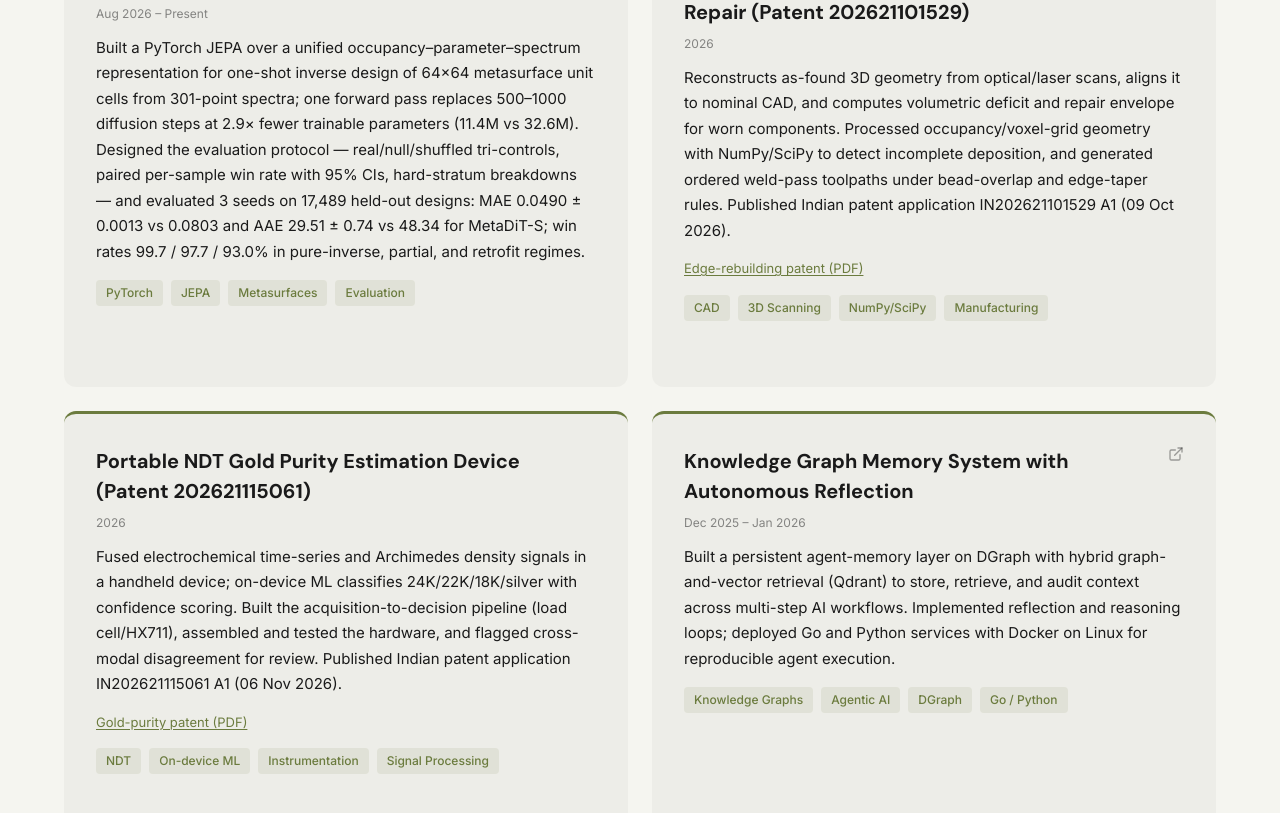
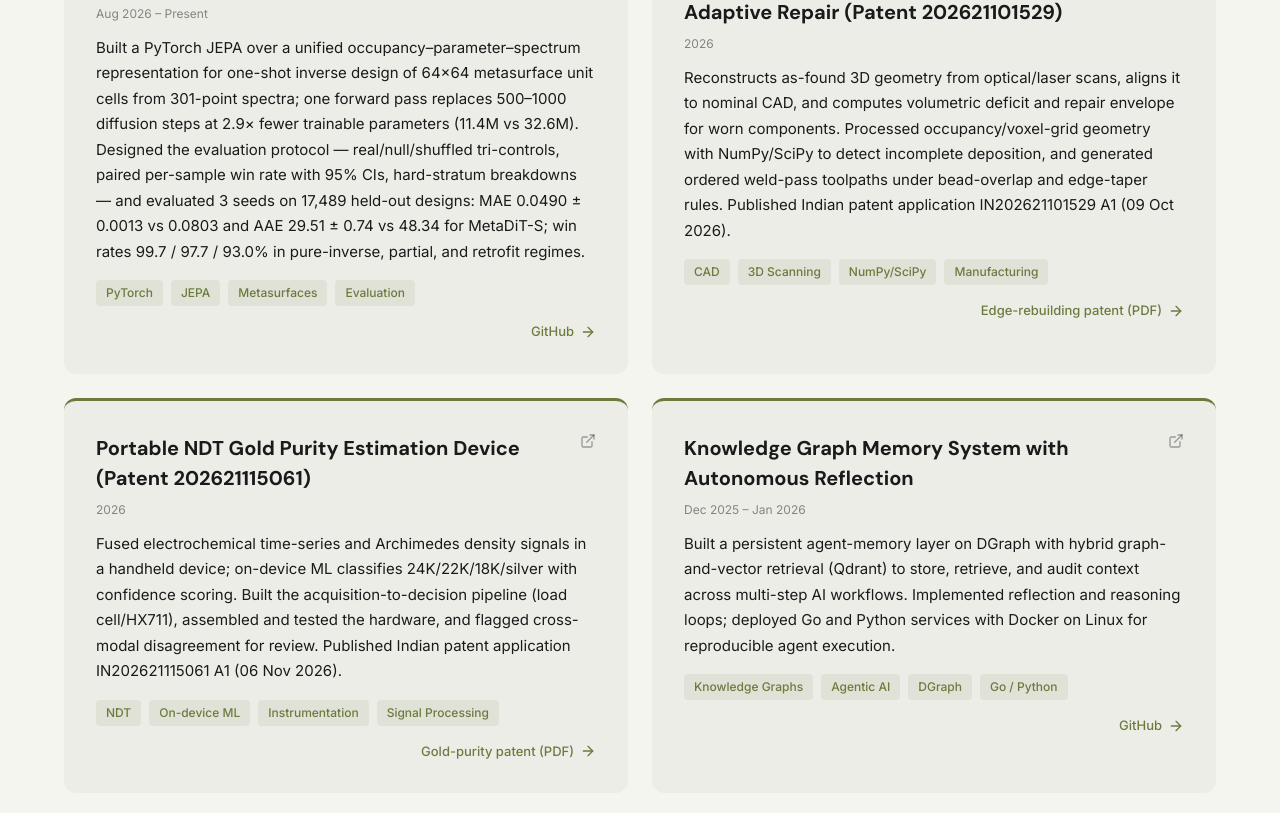
Before and after one commit to AkashKesav/Portfolio, a React (Vite) app: page / in a window 1280 px wide. Shown: the part 3397-4210 px from the top of the page. Built offline with nearby package versions, Linux system fonts and the light colour scheme.

Commit message:
Make project card arrows clickable links
Co-authored-by: CommandCodeBot <noreply@commandcode.ai>

```diff
--- a/src/sections/Projects.tsx
+++ b/src/sections/Projects.tsx
@@ -5,8 +5,8 @@ type Project = {
   date: string;
   body: string;
   tags: string[];
-  link?: string;
-  links?: { label: string; url: string }[];
+  link: string;
+  linkLabel: string;
 };
 
 const projects: Project[] = [
@@ -16,20 +16,23 @@ const projects: Project[] = [
     body: 'Built a PyTorch JEPA over a unified occupancy–parameter–spectrum representation for one-shot inverse design of 64×64 metasurface unit cells from 301-point spectra; one forward pass replaces 500–1000 diffusion steps at 2.9× fewer trainable parameters (11.4M vs 32.6M). Designed the evaluation protocol — real/null/shuffled tri-controls, paired per-sample win rate with 95% CIs, hard-stratum breakdowns — and evaluated 3 seeds on 17,489 held-out designs: MAE 0.0490 ± 0.0013 vs 0.0803 and AAE 29.51 ± 0.74 vs 48.34 for MetaDiT-S; win rates 99.7 / 97.7 / 93.0% in pure-inverse, partial, and retrofit regimes.',
     tags: ['PyTorch', 'JEPA', 'Metasurfaces', 'Evaluation'],
     link: 'https://github.com/tegga8/metasurface-jepa',
+    linkLabel: 'GitHub',
   },
   {
     title: 'Scan-to-CAD Geometric Reasoning for Adaptive Repair (Patent 202621101529)',
     date: '2026',
     body: 'Reconstructs as-found 3D geometry from optical/laser scans, aligns it to nominal CAD, and computes volumetric deficit and repair envelope for worn components. Processed occupancy/voxel-grid geometry with NumPy/SciPy to detect incomplete deposition, and generated ordered weld-pass toolpaths under bead-overlap and edge-taper rules. Published Indian patent application IN202621101529 A1 (09 Oct 2026).',
     tags: ['CAD', '3D Scanning', 'NumPy/SciPy', 'Manufacturing'],
-    links: [{ label: 'Edge-rebuilding patent (PDF)', url: '/patents/IN202621101529-edge-rebuilding.pdf' }],
+    link: '/patents/IN202621101529-edge-rebuilding.pdf',
+    linkLabel: 'Edge-rebuilding patent (PDF)',
   },
   {
     title: 'Portable NDT Gold Purity Estimation Device (Patent 202621115061)',
     date: '2026',
     body: 'Fused electrochemical time-series and Archimedes density signals in a handheld device; on-device ML classifies 24K/22K/18K/silver with confidence scoring. Built the acquisition-to-decision pipeline (load cell/HX711), assembled and tested the hardware, and flagged cross-modal disagreement for review. Published Indian patent application IN202621115061 A1 (06 Nov 2026).',
     tags: ['NDT', 'On-device ML', 'Instrumentation', 'Signal Processing'],
-    links: [{ label: 'Gold-purity patent (PDF)', url: '/patents/IN202621115061-gold-purity.pdf' }],
+    link: '/patents/IN202621115061-gold-purity.pdf',
+    linkLabel: 'Gold-purity patent (PDF)',
   },
   {
     title: 'Knowledge Graph Memory System with Autonomous Reflection',
@@ -37,6 +40,7 @@ const projects: Project[] = [
     body: 'Built a persistent agent-memory layer on DGraph with hybrid graph-and-vector retrieval (Qdrant) to store, retrieve, and audit context across multi-step AI workflows. Implemented reflection and reasoning loops; deployed Go and Python services with Docker on Linux for reproducible agent execution.',
     tags: ['Knowledge Graphs', 'Agentic AI', 'DGraph', 'Go / Python'],
     link: 'https://github.com/AkashKesav/Whitepaper',
+    linkLabel: 'GitHub',
   },
 ];
 
@@ -63,17 +67,15 @@ export default function Projects() {
                 <h3 className="font-heading font-bold text-[18px] md:text-[20px] text-[#1A1A1A]">
                   {project.title}
                 </h3>
-                {project.link && (
                 <a
                   href={project.link}
                   target="_blank"
                   rel="noopener noreferrer"
                   className="text-[rgba(26,26,26,0.4)] hover:text-[#1A1A1A] transition-colors duration-200 shrink-0 ml-3"
-                    aria-label={`View ${project.title} on GitHub`}
+                  aria-label={`Open ${project.linkLabel}: ${project.title}`}
                 >
                   <ExternalLink size={16} />
                 </a>
-                )}
               </div>
 
               <p className="font-body text-[12px] text-[rgba(26,26,26,0.5)] mb-3">
@@ -83,22 +85,6 @@ export default function Projects() {
               <p className="font-body text-[15px] text-[#1A1A1A] leading-[1.7] mb-4">
                 {project.body}
               </p>
-
-              {'links' in project && project.links && (
-                <div className="flex flex-wrap gap-3 mb-4">
-                  {project.links.map((link, j) => (
-                    <a
-                      key={j}
-                      href={link.url}
-                      target="_blank"
-                      rel="noopener noreferrer"
-                      className="font-body text-[13px] text-[#6B7B3E] underline underline-offset-2 hover:text-[#1A1A1A] transition-colors duration-200"
-                    >
-                      {link.label}
-                    </a>
-                  ))}
-                </div>
-              )}
 
               <div className="flex flex-wrap gap-2 mb-4">
                 {project.tags.map((tag, j) => (
@@ -112,10 +98,19 @@ export default function Projects() {
               </div>
 
               <div className="flex justify-end">
+                <a
+                  href={project.link}
+                  target="_blank"
+                  rel="noopener noreferrer"
+                  aria-label={`Open ${project.linkLabel}: ${project.title}`}
+                  className="inline-flex items-center gap-1.5 font-body text-[13px] font-medium text-[#6B7B3E] hover:text-[#1A1A1A] hover:underline underline-offset-4 transition-colors duration-200"
+                >
+                  {project.linkLabel}
                   <ArrowRight
-                  size={18}
-                  className="text-[#1A1A1A] opacity-0 -translate-x-2 group-hover:opacity-100 group-hover:translate-x-0 transition-all duration-200"
+                    size={16}
+                    className="transition-transform duration-200 group-hover:translate-x-0.5"
                   />
+                </a>
               </div>
             </article>
           ))}
```
Lines whose indentation alone changed are shown as unchanged.
